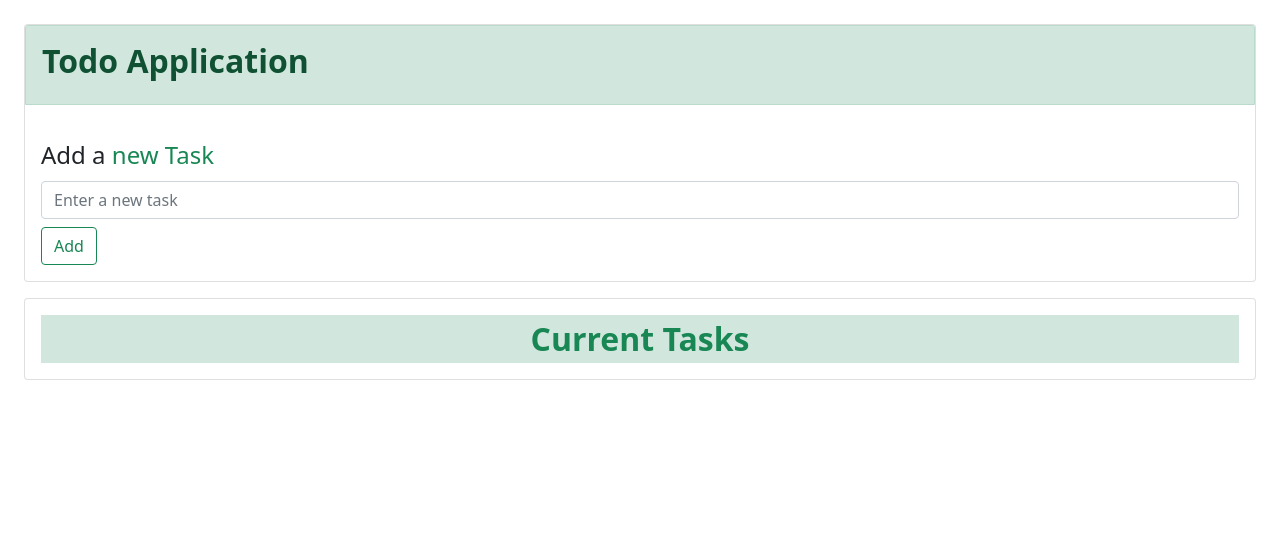
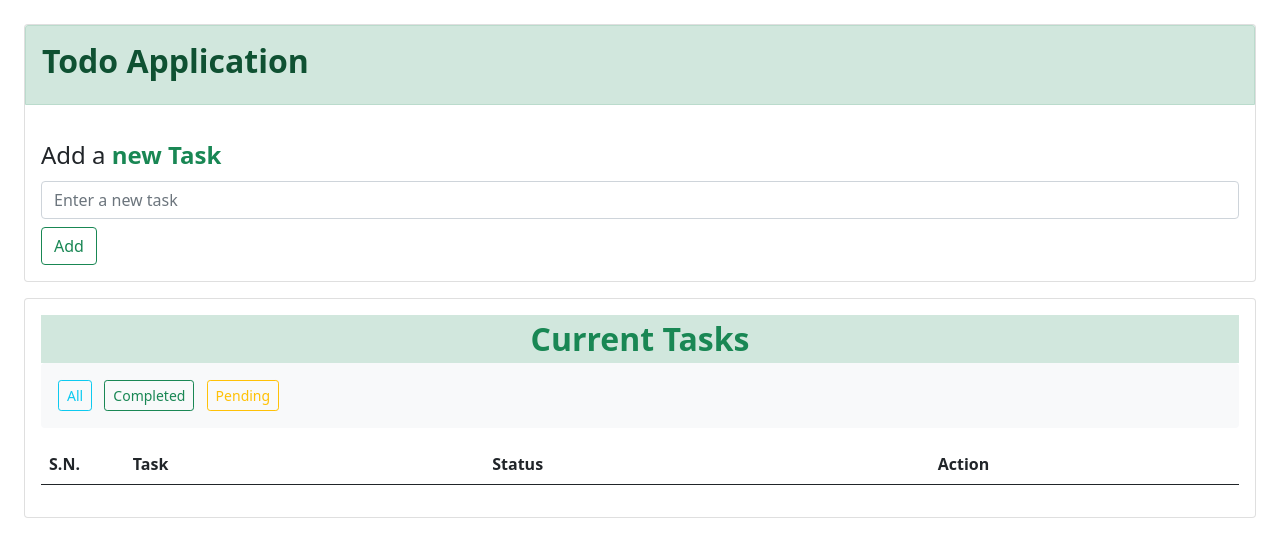
Before and after one commit to Jiban-Niraula/todo-Application, a PHP site: page /todo.php in a window 1280 px wide. Shown: the top 557 px of the page. Run offline with PHP 8.4, Linux system fonts and the light colour scheme; tables that the repository leaves empty or names only in its code hold one stand-in row (values such as "Sample post"); lists and menus that the app fills with data are empty.

Commit message:
Update is remaining

```diff
--- a/todo.php
+++ b/todo.php
@@ -1,5 +1,23 @@
 <?php
 session_start();
+ob_start(); // Start output buffering
+
+
+error_reporting(E_ALL);
+ini_set('display_errors', 1);
+
+
+function connectdb(){
+     // Create a new database connection
+    $conn = new mysqli('localhost', 'root', '', 'userdemo');
+
+    // Check for connection errors
+    if ($conn->connect_error) {
+        die("Connection failed: " . $conn->connect_error);
+    }
+    return $conn;
+
+}
 
 function cleanData($data) {
     $data = trim($data);
@@ -13,11 +31,34 @@ if (isset($_POST['submit'])) {
 
     if (empty($task)) {
         $_SESSION['empty'] = "Empty task";
-        header('location:' . $_SERVER['PHP_SELF']);
+        header('location:'.$_SERVER['PHP_SELF']);
         exit();
     }
+
+    $conn = connectdb();
+
+    // Prepare the SQL statement to prevent SQL injection
+    $stmt = $conn->prepare("INSERT INTO todo (task) VALUES (?)");
+    $stmt->bind_param("s", $task); // "s" indicates the type (string)
+
+    // Execute the statement
+    if ($stmt->execute()) {
+        $_SESSION['insert_msg'] = "The data has been inserted successfully.";
+    } else {
+        $_SESSION['insert_msg_failed'] = "Error: " . $stmt->error; // Capture any error
     }
+
+    // Close the statement and connection
+    $stmt->close();
+    $conn->close();
+
+    // Redirect to the same page or another page
+    header('location:'.$_SERVER['PHP_SELF']);
+    exit();
+}
+
 ?>
+
 
 <!DOCTYPE html>
 <html lang="en">
@@ -27,24 +68,8 @@ if (isset($_POST['submit'])) {
     <title>Todo Application</title>
     <link href="https://cdn.jsdelivr.net/npm/bootstrap@5.0.2/dist/css/bootstrap.min.css" rel="stylesheet" integrity="sha384-EVSTQN3/azprG1Anm3QDgpJLIm9Nao0Yz1ztcQTwFspd3yD65VohhpuuCOmLASjC" crossorigin="anonymous">
     <style>
-        .red-placeholder::placeholder {
-            color: red;
-            opacity: 0.75; /* Set opacity as desired */
-        }
-
-        .red-placeholder::-ms-input-placeholder { /* Edge 12-18 */
-            color: red;
-        }
-
-        .blinking-cursor {
-            caret-color: red; /* Change the cursor color to red */
-            animation: blink 1s step-end infinite; /* Blinking animation */
-        }
-
-        @keyframes blink {
-            0% { caret-color: transparent; } /* Initially transparent */
-            50% { caret-color: red; } /* Show red at 50% */
-            100% { caret-color: transparent; } /* Go back to transparent */
+    .custom-bold {
+        font-weight: bold;
     }
 </style>
 </head>
@@ -55,28 +80,146 @@ if (isset($_POST['submit'])) {
             <h2 class=""><b>Todo Application</b></h2>
         </div>
         <div class="card-body">
+
         <form action="<?php echo $_SERVER['PHP_SELF']; ?>" method="POST">
-                <label for="task" class="fs-4 mb-2">Add a <span class="text-success custom-bold">new Task</span></label>
 
         <?php
-                if (isset($_SESSION['empty'])) {
-                    echo '<div class="text-danger mb-2"><sup>*</sup>' . $_SESSION['empty'] . '</div>';
+            if(isset($_SESSION['insert_msg'])){
+                echo '<div class=" text-success mb-2 float-end" >'.$_SESSION['insert_msg']. '</div>';
+                unset($_SESSION['insert_msg']);
+            }
+        echo '<label for="task" class="fs-4 mb-2">Add a <span class="text-success custom-bold">new Task</span></label>';
+
+            if(isset($_SESSION['empty'])){
+                echo '<div class=" text-danger mb-2" >'.'<sup>'.'*'.'</sup>'.$_SESSION['empty']. '</div>';
                 unset($_SESSION['empty']);
-                    echo '<input type="text" class="form-control red-placeholder blinking-cursor" id="task" name="task" placeholder="Please enter a task at first">';
-                } else {
-                    echo '<input type="text" class="form-control" id="task" name="task" placeholder="Enter a new task">';
             }
         ?>
+        <input type="text" class="form-control" id="task" name="task" placeholder="Enter a new task">
 
         <input type="submit" name="submit" value="Add" class="btn btn-outline-success mt-2">
         </form>
         </div>
     </div>
 
+
     <div class="card mt-3 ms-4 me-4">
     <div class="card-body">
         <div class="fw-bold text-center alert-success fs-2 text-success">Current Tasks</div>
+
+        <div class="alert bg-light d-flex ">
+            <form action="" method="get">
+                <input type="submit" value="All" name="showAll" class="btn btn-outline-info btn-sm me-2" />
+                <input type="submit" value="Completed" name="showCompleted" class="btn btn-outline-success btn-sm me-2" />
+                <input type="submit" value="Pending" name="showPending" class="btn btn-outline-warning btn-sm" />
+            </form>
         </div>
+
+
+
+        <?php
+
+                 // Create a new database connection
+                 $conn = new mysqli('localhost', 'root', '', 'userdemo');
+
+                 if (isset($_GET['showAll']) || empty($_GET)) {
+                    $allsql = "SELECT * FROM todo WHERE is_deleted='0' ORDER BY id DESC";
+                    showresult($conn, $allsql);
+                }elseif(isset($_GET['showCompleted'])){
+                    $completedsql = "SELECT * FROM todo WHERE is_completed = '1' AND  is_deleted='0' ORDER BY id DESC";
+                    showresult($conn,$completedsql);
+                }elseif(isset($_GET['showPending'])){
+                    $pendingsql = "SELECT * FROM todo WHERE is_deleted='0' AND  is_completed = '0' ORDER BY id DESC";
+                    showresult($conn,$pendingsql);
+                }
+
+                function showresult($conn,$sql){
+
+                echo "<table class='table'>
+                <thead>
+                <th style='width:7%'>S.N.</th>
+                <th style='width:30%'>Task</th>
+                <th style='width:20%'>Status</th>
+                <th style='width:40%' class='text-center'>Action</th>
+                <th style='width:10%' class='text-center'></th>
+                </thead>
+                <tbody>";
+
+                $result = mysqli_query($conn, $sql);
+                $sn =0;
+                if($result){
+                    if($numrows = mysqli_num_rows($result)>0){
+                    while($row = mysqli_fetch_assoc($result)){
+                        $sn++;
+                        echo "<tr>";
+                        echo "<td style='text-align:left'>".$sn."</td>";
+                        echo "<td style='text-align:left'>".$row['task']."</td>";
+
+                        $status=$row['is_completed'];
+                        if($status == 0){
+                            echo "<td class='text-warning'>Pending</td>";
+                        }else{
+                            echo "<td class='text-success'>Completed</td>";
+                        }
+
+
+                        echo "<td class='text-center'>";
+                        echo "<div class='d-flex justify-content-center'>";
+
+                        echo "<form action='" . $_SERVER['PHP_SELF'] ."'method='POST'>";
+                        echo "<input type='submit' value='Update' class='btn btn-success btn-sm mx-1'/>";
+                        echo "<input type='submit' name='delete' value='Delete' class='btn btn-danger btn-sm mx-1'/>";
+                        echo "<input type='hidden' name='delete_id' value='".$row['id']. "'/>"; //stors the id of the data
+                        echo "</form>";
+
+                        //for next column
+                        $combtn=$row['is_completed'];
+                        if($combtn == 0){
+                            echo "<td>";
+                            echo "<form action='" . $_SERVER['PHP_SELF'] ."'method='POST'>";
+                            echo "<input type='hidden' name='id' value='".$row['id']. "'/>"; //stors the id of the data
+                            echo "<input type='submit' name='setCompleted' value='Set as Completed' class='float-end btn btn-outline-success btn-sm me-2'/>
+                            </form> </td>";
+                        }else
+                        echo "<td></td>
+                        </td>";
+                       echo "</tr>";
+
+
+
+                    }
+                }
+                }
+
+                echo "</tbody>";
+                echo "</table>";
+            }
+
+
+            if(isset($_POST['delete'])){
+                $id = intval($_POST['delete_id']);
+                $conn = connectdb();
+                $delsql ="UPDATE todo SET is_deleted = 1 WHERE id = $id";
+                mysqli_query($conn,$delsql);
+                header('location:'.$_SERVER['PHP_SELF']);
+                }
+
+            if(isset($_POST['setCompleted'])){
+                $id = intval($_POST['id']);
+                $setCompletesql ="UPDATE todo SET is_completed = 1 WHERE id = $id";
+                mysqli_query($conn,$setCompletesql);
+                header('location:'.$_SERVER['PHP_SELF']);
+                }
+
+            if(isset($_GET['update'])){
+                $id = intval($_GET['id']);
+
+            }
+            ob_end_flush();
+        ?>
+</body>
+</html>
+
     </div>
 </body>
 </html>
```
Lines whose indentation alone changed are shown as unchanged.
